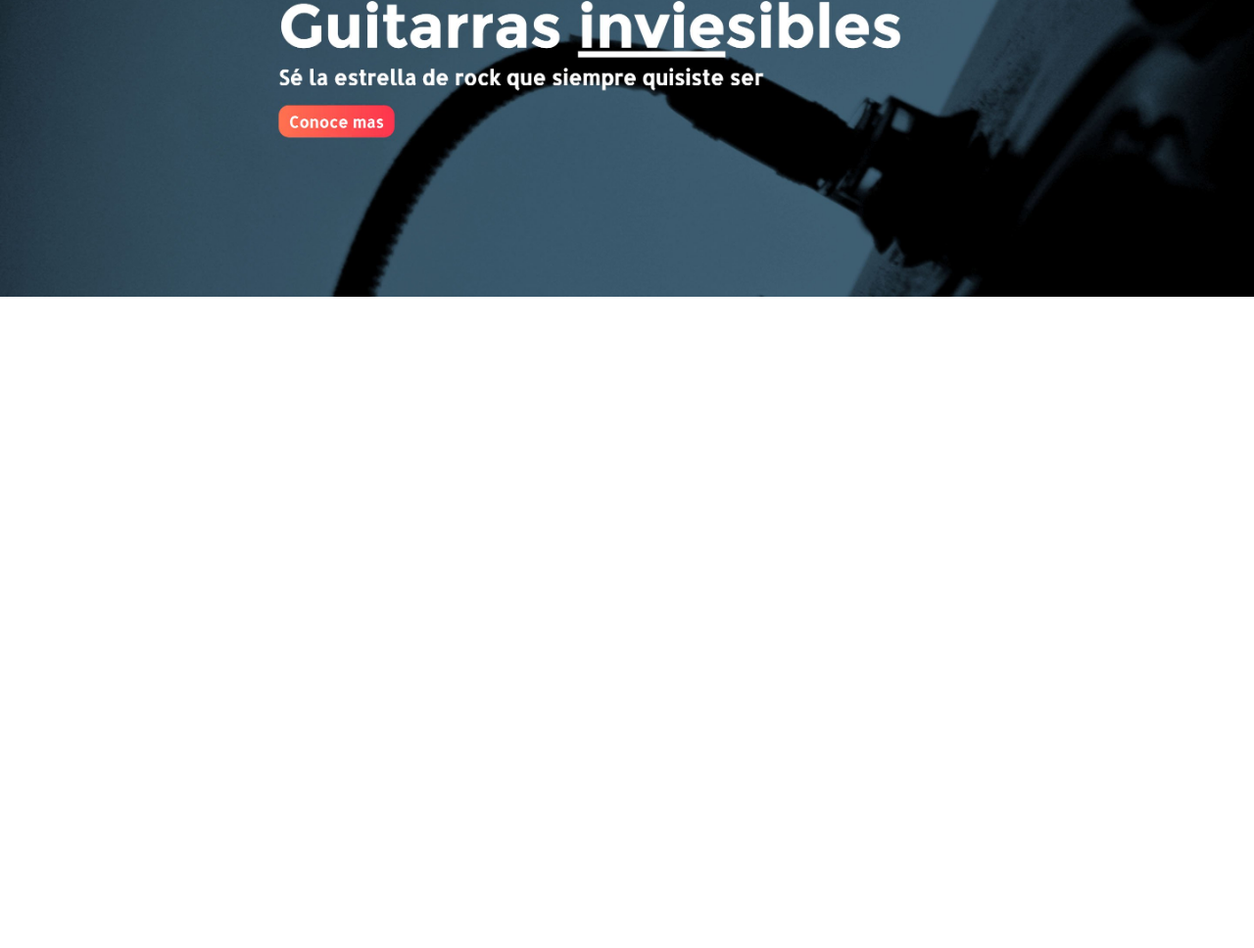
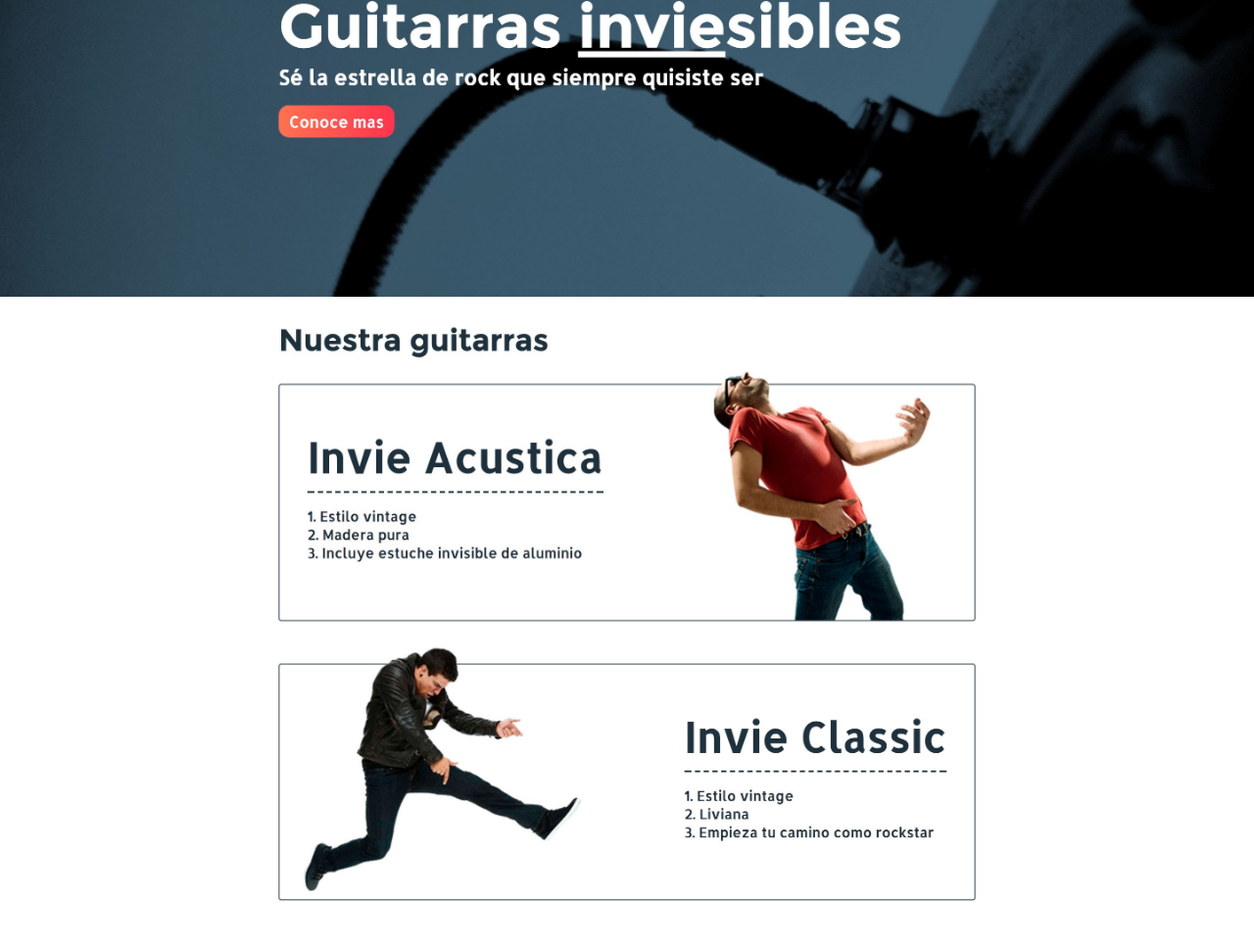
Before and after one commit to edsonv/invie-github, a plain HTML site: page index.html in a window 1280 px wide. Shown: the part 176-1144 px from the top of the page at 98% size. Before the commit the page ends 800 px from the top, so only its background shows below. Drawn offline with Linux system fonts and the light colour scheme.

Commit message:
agregando guitarras

```diff
--- a/index.html
+++ b/index.html
@@ -16,5 +16,7 @@
 <body>
 	<img src="header.jpg" alt="">
 	<img src="hero.jpg" alt="">
+	<img src="acustica.jpg" alt="">
+	<img src="clasica.jpg">
 </body>
 </html>
```
Also changed, not shown: clasica.jpg (added).
